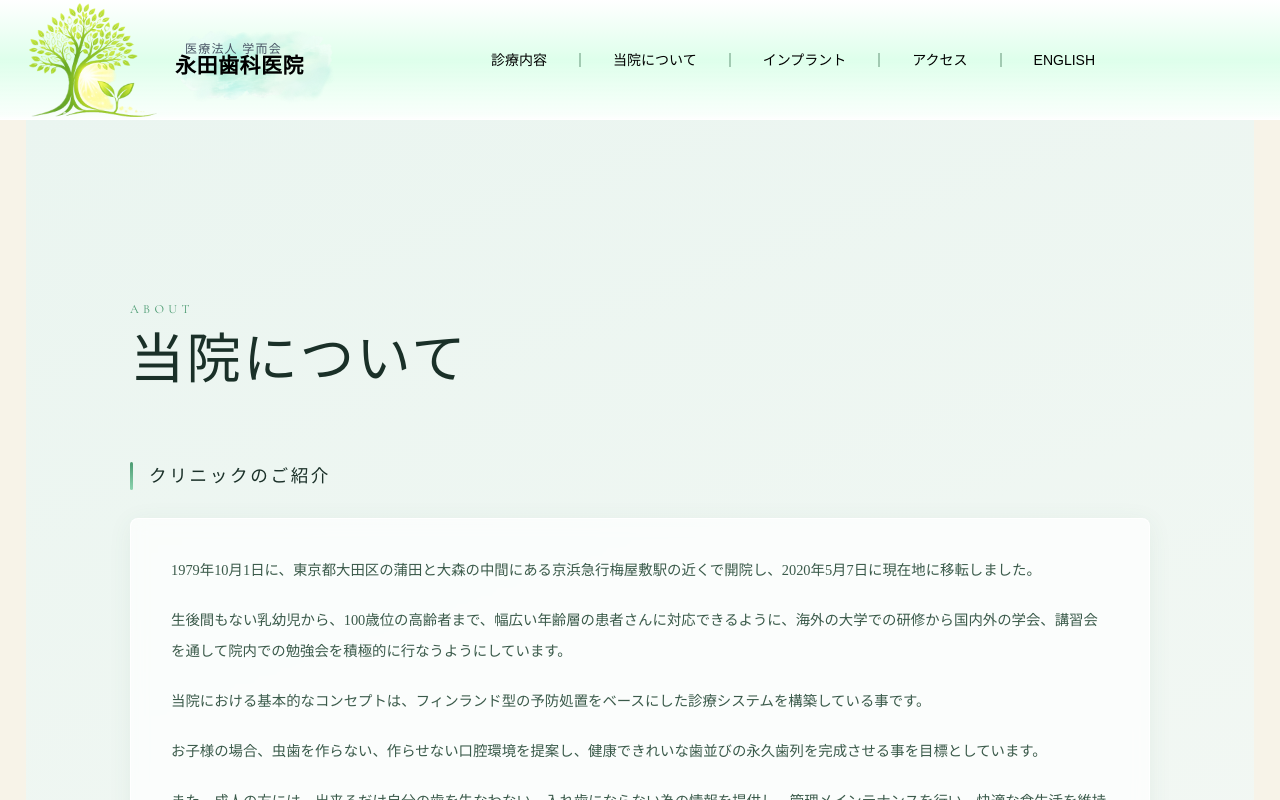
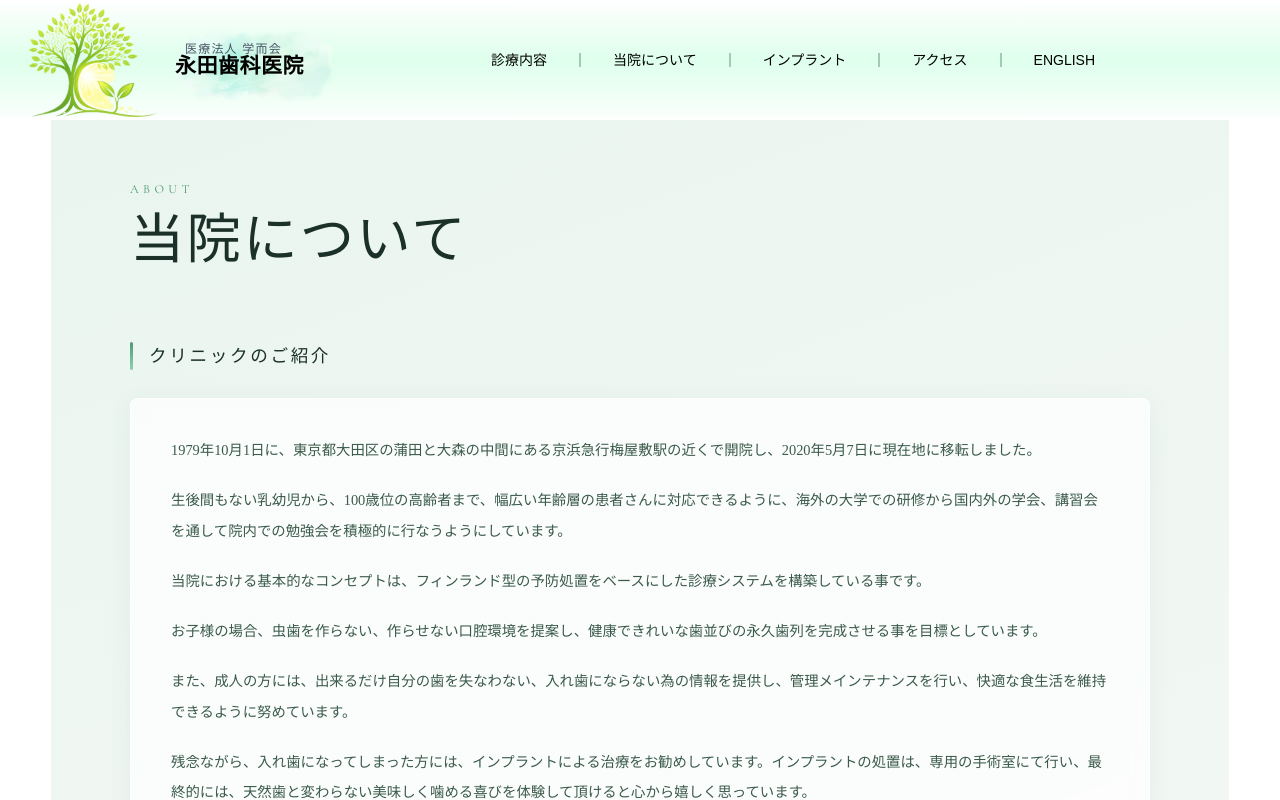
Before and after one commit to jumpei-ikeda/NAGATA-WEB, a Next.js app: page /about in a window 1280 px wide. Shown: the top 800 px of the page. Built offline with nearby package versions, Linux system fonts and the light colour scheme.

Commit message:
コミット

```diff
--- a/src/app/about/page.tsx
+++ b/src/app/about/page.tsx
@@ -85,8 +85,6 @@ export default function AboutPage() {
           background: #4a9a70; flex-shrink: 0; margin-top: 6px;
         }
       `}</style>
-
-            <div style={{ height: "var(--header-height, 72px)" }} />
 
             {/* ヒーロー */}
             <section style={{ padding: "60px 40px 48px", maxWidth: "1100px", margin: "0 auto" }}>
--- a/src/app/access/page.tsx
+++ b/src/app/access/page.tsx
@@ -64,8 +64,6 @@ export default function AccessPage() {
           padding-top: 3px;
         }
       `}</style>
-
-            <div style={{ height: "var(--header-height, 72px)" }} />
 
             {/* ヒーロー */}
             <section style={{ padding: "60px 40px 48px", maxWidth: "1100px", margin: "0 auto" }}>
--- a/src/app/components/Header.tsx
+++ b/src/app/components/Header.tsx
@@ -202,7 +202,7 @@ export default function Header() {
                                                 </Link>
                                                 <div
                                                     className="absolute left-0 w-full"
-                                                    style={{ height: "40px", bottom: "-40px" }}
+                                                    style={{ height: "60px", bottom: "-60px" }}
                                                 />
                                             </div>
                                         </React.Fragment>
@@ -269,7 +269,7 @@ export default function Header() {
                 <div
                     className="fixed bg-[#deffeb]/90 shadow-md rounded min-w-[140px] pb-2 z-30"
                     style={{
-                        top: headerBottom !== null ? `${headerBottom}px` : "var(--header-height)",
+                        top: headerRef.current ? `${headerRef.current.getBoundingClientRect().bottom}px` : "var(--header-height)",
                         left: `${implantLeft}px`,
                         display: "flex",
                         flexDirection: "column",
--- a/src/app/flow/page.tsx
+++ b/src/app/flow/page.tsx
@@ -61,8 +61,6 @@ export default function FlowPage() {
           box-shadow: 0 4px 24px rgba(60,120,90,0.07);
         }
       `}</style>
-
-            <div style={{ height: "var(--header-height, 72px)" }} />
 
             {/* ヒーロー */}
             <section style={{ padding: "60px 40px 48px", maxWidth: "1100px", margin: "0 auto" }}>
--- a/src/app/globals.css
+++ b/src/app/globals.css
@@ -30,7 +30,7 @@
   /* md以上で出す */
   @media (min-width: 768px) {
     :root {
-      --side-gap: clamp(0px, calc((100vw - 768px) * 0.05), 40px);
+      --side-gap: clamp(0px, calc((100vw - 768px) * 0.1), 80px);
     }
   }
 
@@ -43,7 +43,7 @@
           width: var(--side-gap);
           pointer-events: none;
           z-index: 10;
-          background: #f7f3e8;
+          background: #ffffff;
         }
         .content-wrapper::before {left: 0;}
         .content-wrapper::after {right: 0;}
--- a/src/app/implant/page.tsx
+++ b/src/app/implant/page.tsx
@@ -113,8 +113,6 @@ export default function ImplantPage() {
           flex-shrink: 0;
         }
       `}</style>
-
-            <div style={{ height: "var(--header-height, 72px)" }} />
 
             {/* ヒーロー */}
             <section style={{ padding: "60px 40px 48px", maxWidth: "1100px", margin: "0 auto" }}>
--- a/src/app/price/page.tsx
+++ b/src/app/price/page.tsx
@@ -85,8 +85,6 @@ export default function PricePage() {
         }
         .price-row:last-child { border-bottom: none; }
       `}</style>
-
-            <div style={{ height: "var(--header-height, 72px)" }} />
 
             {/* ヒーロー */}
             <section style={{ padding: "60px 40px 48px", maxWidth: "1100px", margin: "0 auto" }}>
```
